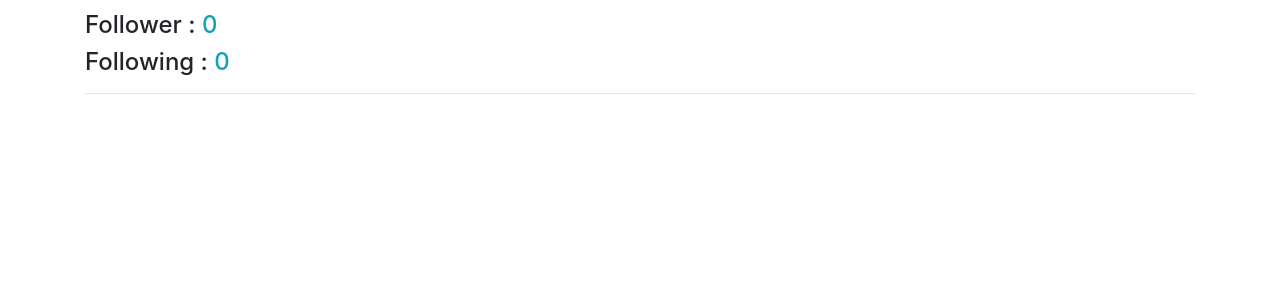
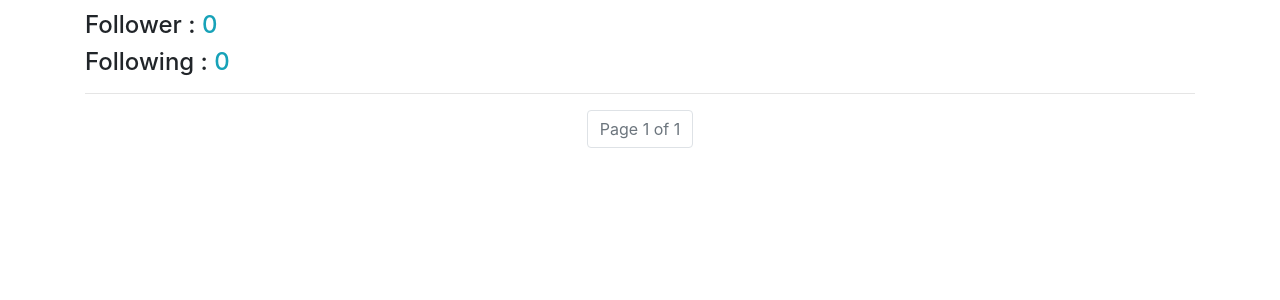
Before and after one commit to KaziShoaib/CS50-Web-Network, a Django app: page /users/1 in a window 1280 px wide. Shown: the part 185-485 px from the top of the page. Run offline with Django 3.2, Linux system fonts and the light colour scheme; data comes from the database, SQL or seed files in the repository; both versions use the stored data as it was after the commit; some libraries are stand-ins or nearby versions.

Commit message:
final (hopefully) commit

```diff
--- a/network/templates/network/index.html
+++ b/network/templates/network/index.html
@@ -26,7 +26,7 @@
         {% if request.user.is_authenticated %}
             <div id="user_id" style="visibility: hidden;">{{request.user.id}}</div>
         {% endif %}
-        {% for post, like_count, like_flag in data %}
+        {% for post, like_count, like_flag in page_obj %}
             <div class="row">
                 <div class="col">
                     <div id="show_post_{{post.id}}" style="display: block;">
@@ -86,6 +86,48 @@
             </div>
         {% endfor %}
 
+
+        <!-- <div class="pagination">
+            <span class="step-links">
+                {% if page_obj.has_previous %}
+                    <a href="?page=1">&laquo; first</a>
+                    <a href="?page={{ page_obj.previous_page_number }}">previous</a>
+                {% endif %}
+
+                <span class="current">
+                    Page {{ page_obj.number }} of {{ page_obj.paginator.num_pages }}.
+                </span>
+
+                {% if page_obj.has_next %}
+                    <a href="?page={{ page_obj.next_page_number }}">next</a>
+                    <a href="?page={{ page_obj.paginator.num_pages }}">last &raquo;</a>
+                {% endif %}
+            </span>
+        </div> -->
+
+        <nav>
+            <ul class="pagination justify-content-center">
+                {% if page_obj.has_previous %}
+                    <li class="page-item">
+                        <a class="page-link" href="?page=1">&laquo; first</a>
+                    </li>
+                    <li class="page-item">
+                        <a class="page-link" href="?page={{ page_obj.previous_page_number }}">Previous</a>
+                    </li>
+                {% endif %}
+                <li class="page-item disabled">
+                    <a class="page-link" href="#">Page {{ page_obj.number }} of {{ page_obj.paginator.num_pages }}</a>
+                </li>
+                {% if page_obj.has_next %}
+                    <li class="page-item">
+                        <a class="page-link" href="?page={{ page_obj.next_page_number }}">next</a>
+                    </li>
+                    <li class="page-item">
+                        <a class="page-link" href="?page={{ page_obj.paginator.num_pages }}">last &raquo;</a>
+                    </li>
+                {% endif %}
+            </ul>
+        </nav>
     </div>
 {% endblock %}
 
--- a/network/views.py
+++ b/network/views.py
@@ -7,6 +7,7 @@ from django.contrib.auth.decorators import login_required
 import json
 from django.http import JsonResponse
 from django.views.decorators.csrf import csrf_exempt
+from django.core.paginator import Paginator
 
 from .models import User, Post
 
@@ -23,12 +24,20 @@ def get_like_count_and_like_flag(request, posts):
 def index(request):
     posts = Post.objects.order_by("-posted_at").all()
     like_count, like_flag = get_like_count_and_like_flag(request, posts)
-
+    """
     return render(request, "network/index.html", {
         "data": zip(posts , like_count, like_flag),
         "page_heading": "All Posts"
     })
-
+    """
+    data = list(zip(posts , like_count, like_flag))
+    paginator = Paginator(data, 10)
+    page_number = request.GET.get('page')
+    page_obj = paginator.get_page(page_number)
+    return render(request, 'network/index.html', {
+        'page_obj': page_obj,
+        "page_heading": "All Posts"
+    })
 
 
 def user(request, user_id):
@@ -38,9 +47,22 @@ def user(request, user_id):
         return JsonResponse({"error": "User not found."}, status=404)
     posts = Post.objects.filter(poster=user).order_by("-posted_at").all()
     like_count, like_flag = get_like_count_and_like_flag(request, posts)
-
+    """
     return render(request, "network/index.html", {
         "data": zip(posts , like_count, like_flag),
+        "member" : user,
+        "follower_count" : user.follower.all().count(),
+        "following_count" : user.following.all().count(),
+        "followers" : [follower.username for follower in user.follower.all()],
+        "page_heading" : f"All posts from {user.username}"
+    })
+    """
+    data = list(zip(posts , like_count, like_flag))
+    paginator = Paginator(data, 10)
+    page_number = request.GET.get('page')
+    page_obj = paginator.get_page(page_number)
+    return render(request, "network/index.html", {
+        'page_obj': page_obj,
         "member" : user,
         "follower_count" : user.follower.all().count(),
         "following_count" : user.following.all().count(),
@@ -83,9 +105,18 @@ def following(request, user_id):
         return JsonResponse({"error": "User not found."}, status=404)
     posts = Post.objects.filter(poster__in = user.following.all()).order_by("-posted_at").all()
     like_count, like_flag = get_like_count_and_like_flag(request, posts)
-
+    """
     return render(request, "network/index.html", {
         "data": zip(posts , like_count, like_flag),
+        "page_heading": f"Posts from people followed by {user.username}"
+    })
+    """
+    data = list(zip(posts , like_count, like_flag))
+    paginator = Paginator(data, 10)
+    page_number = request.GET.get('page')
+    page_obj = paginator.get_page(page_number)
+    return render(request, "network/index.html", {
+        'page_obj': page_obj,
         "page_heading": f"Posts from people followed by {user.username}"
     })
 
```
Also changed, not shown: db.sqlite3.
